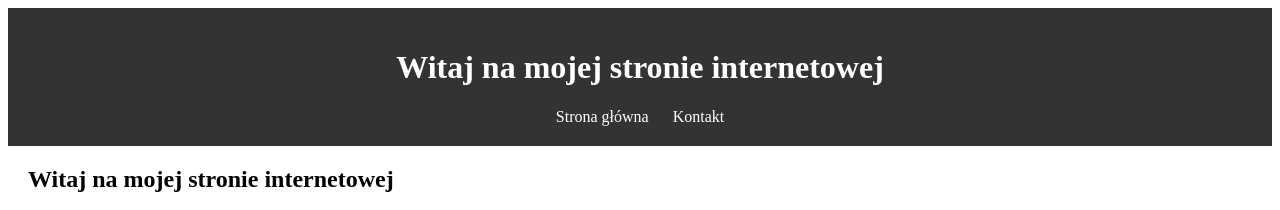
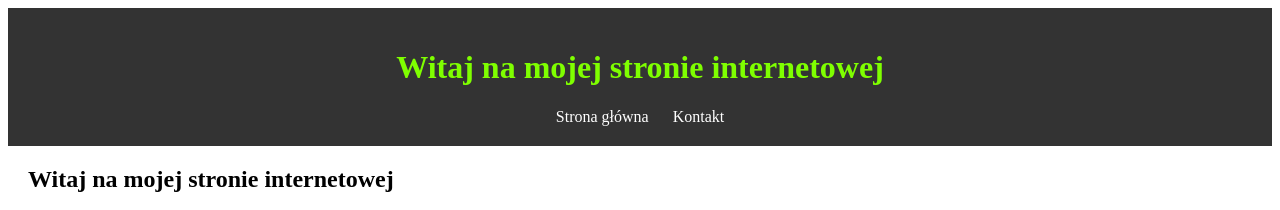
Before and after one commit to Bajtom/Zadanie-Domowe-strona-, a plain HTML site: page index.html in a window 1280 px wide. Shown: the top 210 px of the page. Drawn offline with Linux system fonts and the light colour scheme; a script that the page names is missing.

Commit message:
Update style.css

```diff
--- a/style.css
+++ b/style.css
@@ -1,6 +1,6 @@
 header {
 	background-color: #333;
-	color: #fff;
+	color: #7FFF00;
 	padding: 20px;
 	text-align: center;
 }
```
